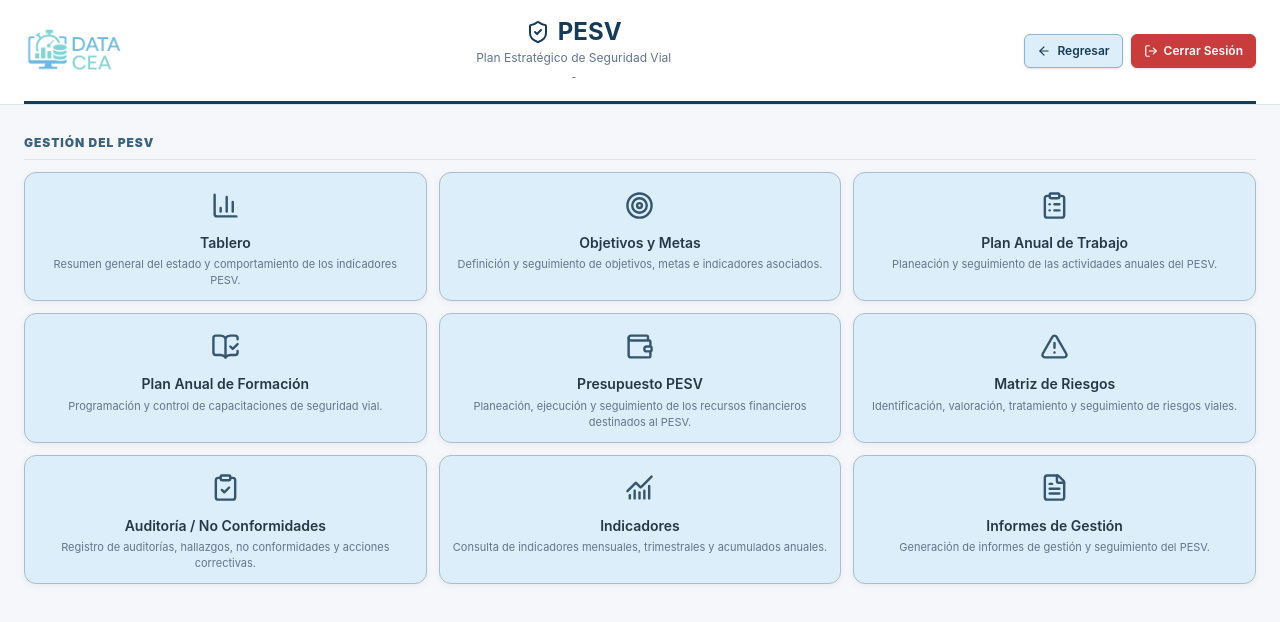
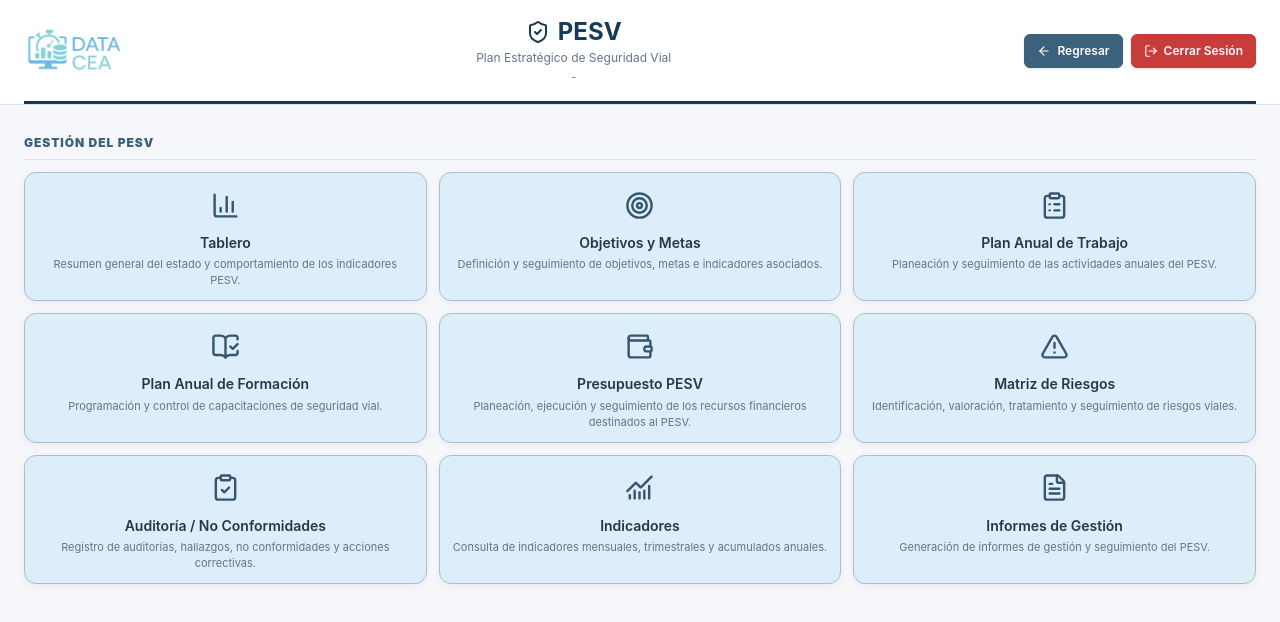
Before and after one commit to YulianoB/DATA-CEA, a Next.js app: page /admin/pesv in a window 1280 px wide. Shown: the top 622 px of the page. Built offline with nearby package versions, Linux system fonts and the light colour scheme; sample sign-in values are in the browser's storage.

Commit message:
Oscurece boton regresar de navegacion

```diff
--- a/components/admin/MenuNavegacion.jsx
+++ b/components/admin/MenuNavegacion.jsx
@@ -54,7 +54,7 @@ export const ESTILO_TARJETA_MENU = {
 
 // 4. BOTONES SUPERIORES
 export const ESTILO_BOTONES_MENU = {
-  regresar: { fondo: '#DCEEF9', hover: '#C7E3F5', texto: '#173A57', borde: '#8FB4CC' },
+  regresar: { fondo: '#3B617D', hover: '#29465D', texto: '#FFFFFF', borde: '#3B617D' },
   cerrarSesion: { fondo: '#C93C3C', hover: '#A92F2F', texto: '#FFFFFF', borde: '#C93C3C' },
   movimientoHover: 'translateY(-2px)',
   transicion: 'all 180ms ease',
```
